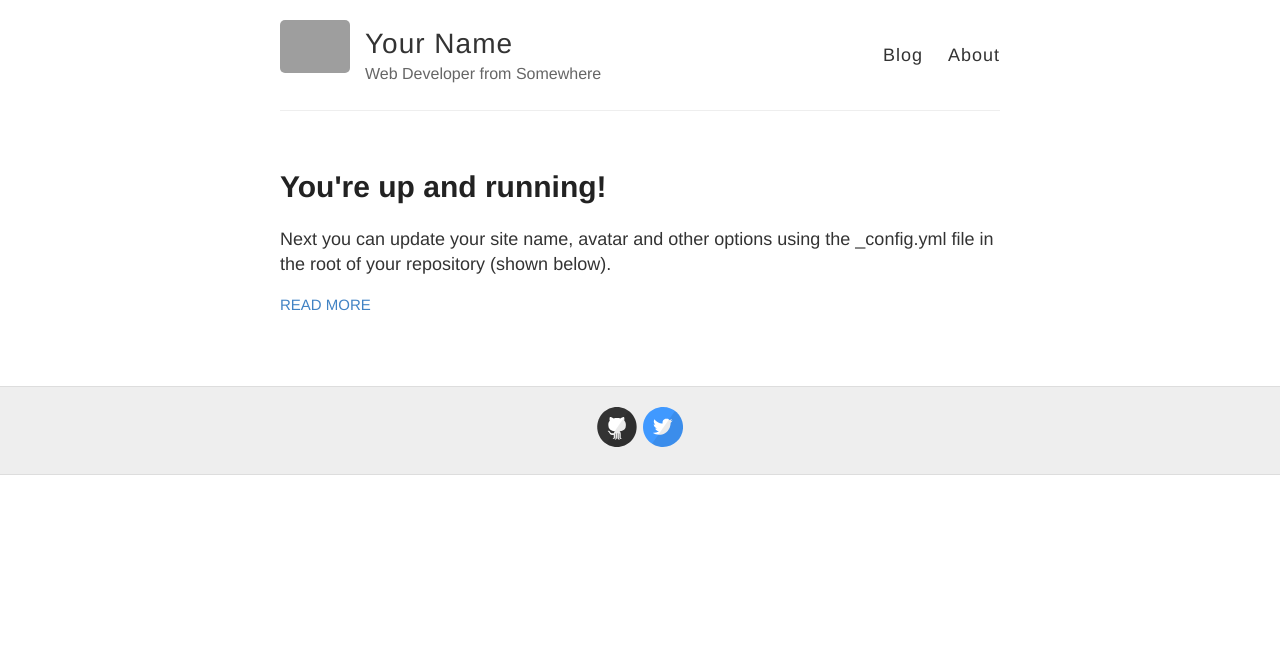
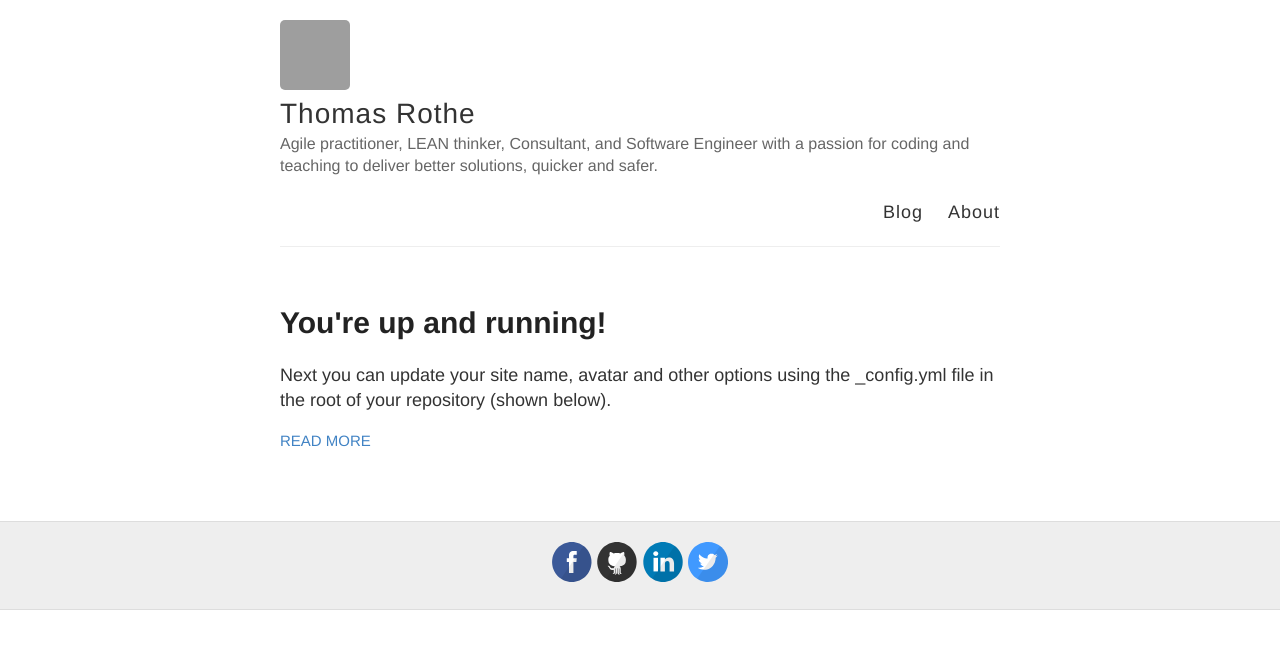
Before and after one commit to throthe/throthe.github.io_old, a Jekyll site: the page built from index.html, in a window 1280 px wide. Shown: the top 649 px of the page. Built offline with Jekyll 4.4.1, drawn with Linux system fonts in a browser that asks for light colours; grey boxes are pictures that could not be loaded.

Commit message:
changed config

```diff
--- a/_config.yml
+++ b/_config.yml
@@ -3,13 +3,13 @@
 #
 
 # Name of your site (displayed in the header)
-name: Your Name
+name: Thomas Rothe
 
 # Short bio or description (displayed in the header)
-description: Web Developer from Somewhere
+description: Agile practitioner, LEAN thinker, Consultant, and Software Engineer with a passion for coding and teaching to deliver better solutions, quicker and safer.
 
 # URL of your avatar or profile pic (you could use your GitHub profile pic)
-avatar: https://raw.githubusercontent.com/barryclark/jekyll-now/master/images/jekyll-logo.png
+avatar: https://avatars1.githubusercontent.com/u/29562185?s=460&v=4
 
 #
 # Flags below are optional
@@ -19,14 +19,14 @@ avatar: https://raw.githubusercontent.com/barryclark/jekyll-now/master/images/je
 footer-links:
   dribbble:
   email:
-  facebook:
+  facebook: thomas.rothe.bali
   flickr:
-  github: barryclark/jekyll-now
+  github: throthe
   instagram:
-  linkedin:
+  linkedin: throthe
   pinterest:
   rss: # just type anything here for a working RSS icon
-  twitter: jekyllrb
+  twitter: th_rothe
   stackoverflow: # your stackoverflow profile, e.g. "users/50476/bart-kiers"
   youtube: # channel/<your_long_string> or user/<user-name>
   googleplus: # anything in your profile username that comes after plus.google.com/
@@ -41,7 +41,7 @@ google_analytics:
 
 # Your website URL (e.g. http://barryclark.github.io or http://www.barryclark.co)
 # Used for Sitemap.xml and your RSS feed
-url:
+url: http://www.thr.io
 
 # If you're hosting your site at a Project repository on GitHub pages
 # (http://yourusername.github.io/repository-name)
```
